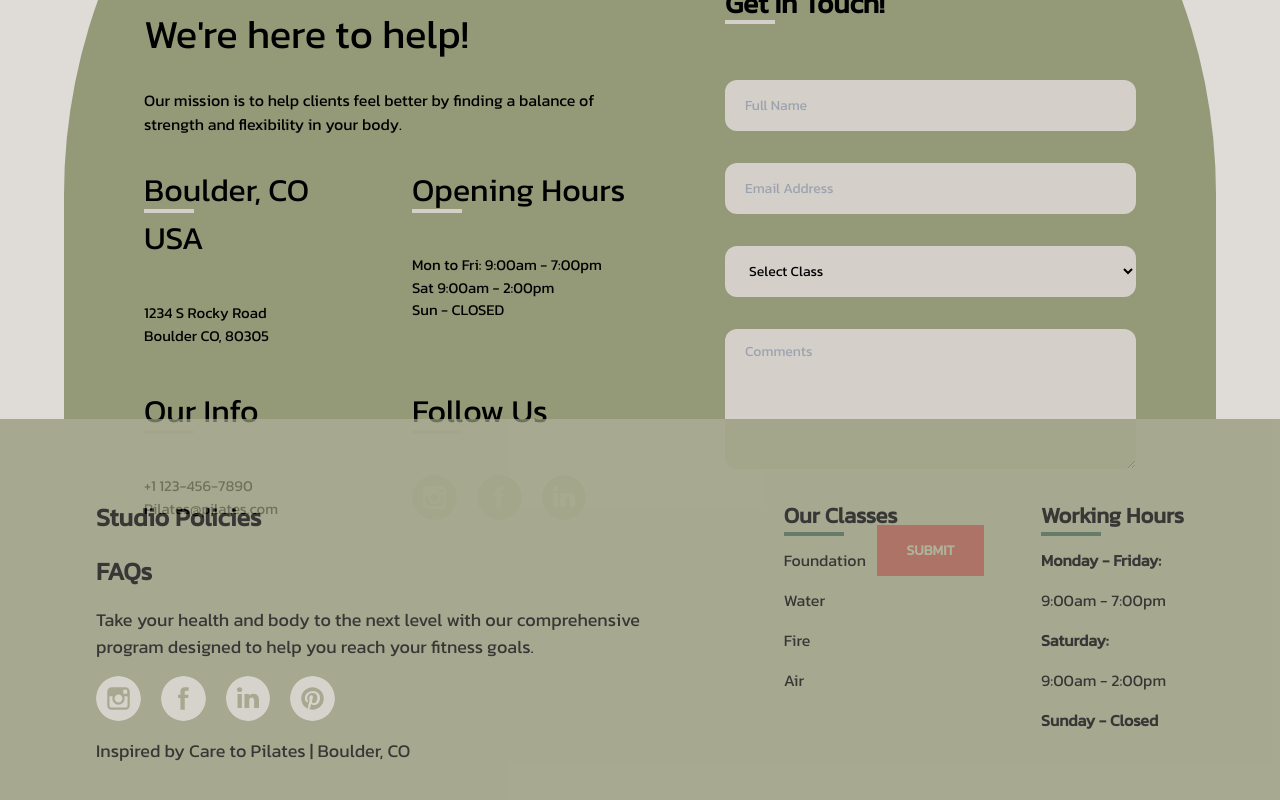
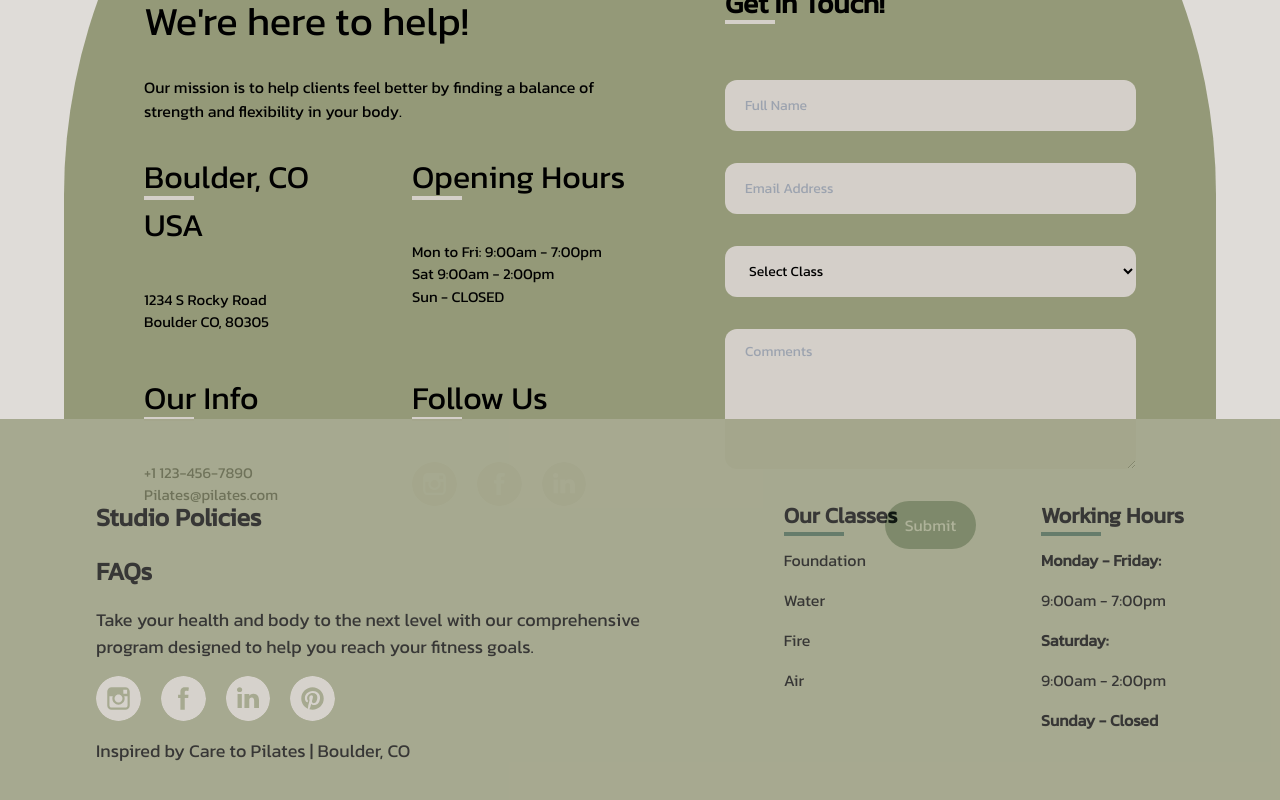
Before and after one commit to Carlie16604/Elevate, a React (Vite) app: page /Contact in a window 1280 px wide. Shown: the part 509-1309 px from the top of the page. Built offline with nearby package versions, Linux system fonts and the light colour scheme.

Commit message:
completed Contac page

```diff
--- a/src/pages/Contact.jsx
+++ b/src/pages/Contact.jsx
@@ -93,7 +93,7 @@ const Contact = () => {
                                 <option>Air</option>
                             </select>
                             <textarea className='w-full max-h-[12rem] py-[12px] px-[20px] h-[140px] text-[14px] bg-[#D4CFC9] outline-none mb-8 rounded-xl' placeholder='Comments'/>
-                            <button className='text-white bg-[#ff0336] w-fit py-[15px] px-[30px] font-bold text-[14px] uppercase self-center mt-6'>Submit</button>
+                            <button className='py-3 px-5 bg-[#3E5C47] text-white hover:translate-y-[-5px] hover:bg-opacity-55 ease-in duration-200 rounded-[400px] w-fit self-center'>Submit</button>
                         </form>
                         </div>
                     </div>
--- a/src/pages/Reviews.jsx
+++ b/src/pages/Reviews.jsx
@@ -54,10 +54,10 @@ const Reviews = () => {
                             </div>
                         </div>
                         <div className='flex gap-3 absolute bottom-[25px] right-[35px] z-20'>
-                            <button title='left' className='py-3 px-5 bg-[#3E5C47] hover:opacity-55 transition-all rounded-[400px]'>
+                            <button title='left' className='py-3 px-5 bg-[#3E5C47] hover:opacity-55 ease-in duration-200 rounded-[400px]'>
                                 <img className='h-[30px] w-[30px] text-[#000] fa-solid fa-arrow-left' src={LeftArrow} alt='Left Arrow Button'/>
                             </button>
-                            <button title='left' className='py-3 px-5 bg-[#3E5C47]  hover:opacity-55 transition-all rounded-[400px]'>
+                            <button title='left' className='py-3 px-5 bg-[#3E5C47]  hover:opacity-55 ease-in duration-200 rounded-[400px]'>
                                 <img className='h-[30px] w-[30px] text-[#000] fa-solid fa-arrow-left' src={RightArrow} alt='Left Arrow Button'/>
                             </button>
                         </div>
```
